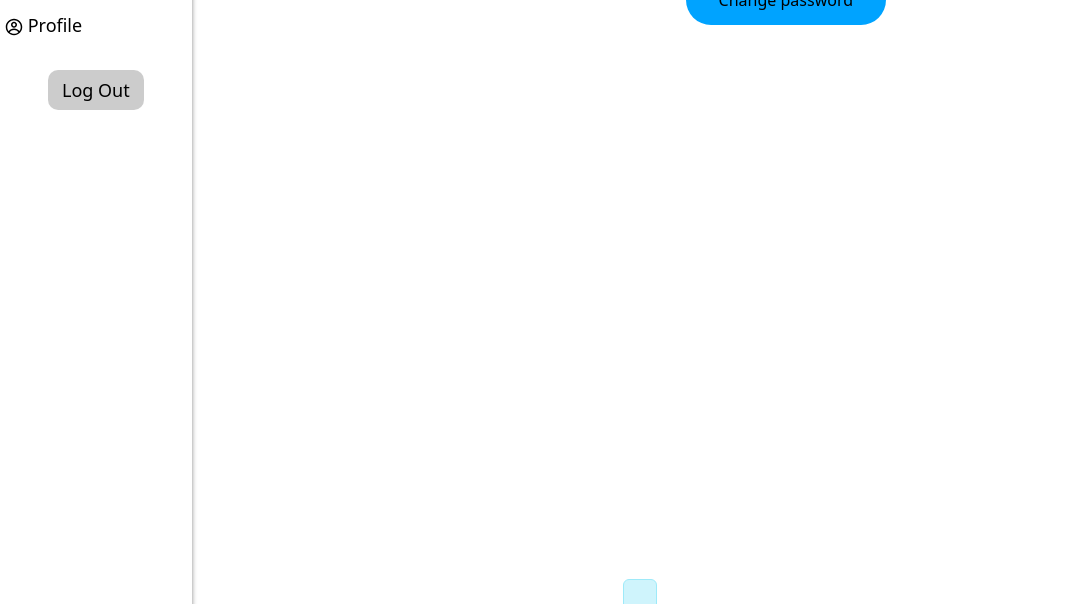
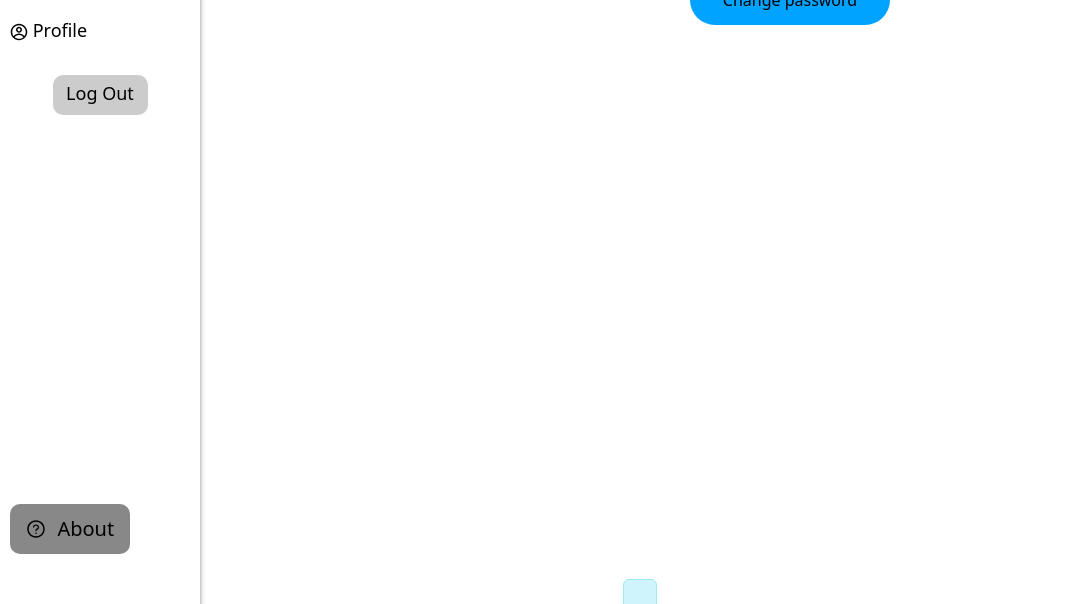
Before and after one commit to nknguyenhc/SuperCellMates, a React (Create React App) app in the folder webfrontend/: page /settings in a window 1280 px wide. Shown: the part 222-826 px from the top of the page, without its empty margins (0-1065 px from the left). Built offline with nearby package versions, Linux system fonts and the light colour scheme; no server answers.

Commit message:
update functions

```diff
--- a/webfrontend/src/components/popup/userNameForm.tsx
+++ b/webfrontend/src/components/popup/userNameForm.tsx
@@ -51,7 +51,7 @@ const UserNameForm:React.FC<props> = ({setIsClickUsername}) => {
           </div>
           {error ? <p className='error-statement'>Username and password cannot be left blank and username has to be alphanumeric(a-z,A-Z,0-9)</p>:""}
           <button type='submit' className='input_submit'>
-              change username
+              Change username
           </button>
         </form>
     </div>
--- a/webfrontend/src/components/settings/profile.scss
+++ b/webfrontend/src/components/settings/profile.scss
@@ -19,3 +19,7 @@
   border-radius: 100px;
   border: none;
 }
+.edit-profile-link {
+  text-decoration: none;
+  color: black;
+}
--- a/webfrontend/src/components/settings/profile.tsx
+++ b/webfrontend/src/components/settings/profile.tsx
@@ -1,5 +1,6 @@
 import React, { useState } from 'react'
 import './profile.scss'
+import { Link } from 'react-router-dom';
 import ChangeNameForm from '../popup/ChangeNameForm';
 const Profile = () => {
   const [isClickEditProfile, setIsClickEditProfile] = useState<boolean>(false);
@@ -19,7 +20,7 @@ const Profile = () => {
         <button
           className="profile-button"
           onClick={() => handleclick(1)}
-        >Edit Profile</button>
+        ><Link to='/profile/setup' className='edit-profile-link'>Edit Profile</Link></button>
         <button
           className="change-name"
           onClick={() => handleclick(2)}
--- a/webfrontend/src/pages/settings/settings.scss
+++ b/webfrontend/src/pages/settings/settings.scss
@@ -2,6 +2,7 @@
   height: 100vh;
 }
 .settings-container {
+  position: relative;
   height: 100%;
   display: flex;
   flex-direction: row;
@@ -10,20 +11,24 @@
 }
 .left-section {
   margin-top: 20px;
+  padding: 5px;
   border-radius: 5px;
   box-shadow: 2px 0 5px -2px #888;
   height: auto;
   font-size: 18px;
-  flex: 1;
+  flex-grow: 0;
+  flex-shrink: 0;
+  flex-basis: 200px;
   display: flex;
   flex-direction: column;
   align-items: center;
   justify-content: start;
   gap: 20px;
 
+
 }
 .right-section {
-  flex: 5;
+  flex: 1;
   padding: 15px;
 }
 .menu-title {
@@ -39,17 +44,44 @@
   text-align: left;
   border-radius: 5px;
   cursor: pointer;
-  transition: background-color 2s;
+  transition: background-color 0.5s;
 }
-.logout-button {
+.logout-link {
+  color: black;
+  text-decoration: none;
   background-color: rgba(0,0,0,0.2);
+  text-align: center;
+  padding: 5px;
   border: none;
   width: 50%;
   height: 40px;
   border-radius: 10px;
+  opacity: 1;
+  transition: opacity 1s;
+}
 
+
+.logout-link:hover {
+  opacity: 0.7;
 }
 .menu-settings-button:hover {
   opacity: 1;
   background-color: #00A3FF;
 }
+.about-link {
+  position: absolute;
+  display: flex;
+  flex-direction: row;
+  justify-content: space-around;
+  padding: 10px 10px;
+  align-items: center;
+  text-decoration: none;
+  color:black;
+  width: 120px;
+  height: 50px;
+  background-color: #888;
+  border-radius: 10px;
+  font-size: 20px;
+  bottom: 10%;
+  left: 10px;
+}
--- a/webfrontend/src/pages/settings/settings.tsx
+++ b/webfrontend/src/pages/settings/settings.tsx
@@ -6,6 +6,7 @@ import Profile from '../../components/settings/profile'
 import './settings.scss'
 import {MdPrivacyTip} from "react-icons/md";
 import {CgProfile} from "react-icons/cg"
+import {AiOutlineQuestionCircle} from "react-icons/ai"
 const Settings:React.FC = () => {
   const [button1,setButton1] = useState(true);
   const [button2,setButton2] = useState(false);
@@ -34,14 +35,15 @@ const Settings:React.FC = () => {
               onClick={() => handleClick(2)}
             > <CgProfile/> Profile</button>
 
-            <button className="logout-button">Log Out</button>
+            <Link to='/login' className='logout-link'>Log Out </Link>
 
           </div>
           <div className="right-section">
              {button1 === true ? <Authentication /> : "" }
              {button2 === true ? <Profile /> : ""}
           </div>
-
+          <Link to='/about' className='about-link'>
+            <AiOutlineQuestionCircle/>   About </Link>
 
        </div>
     </div>
```
